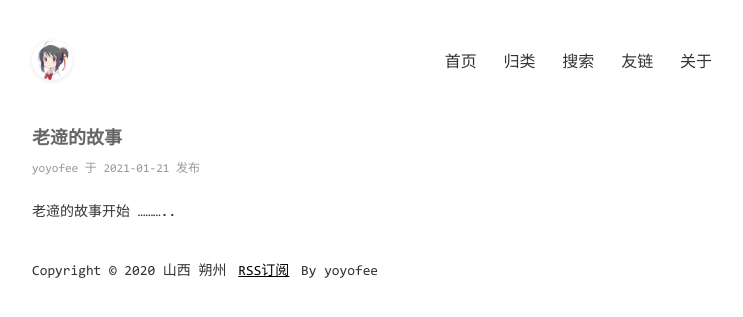
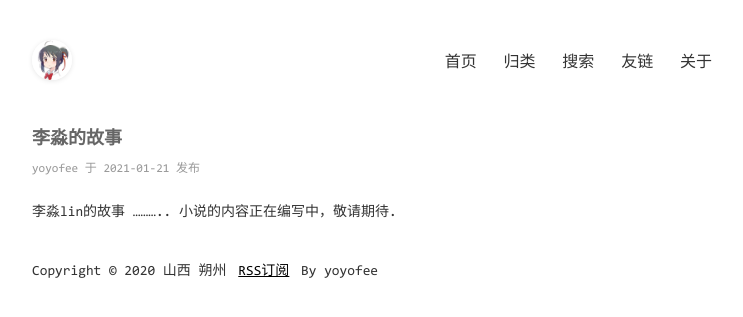
Before and after one commit to yoyofee/yoyofee.github.io, a Jekyll site: the page built from _posts/2021-01-21-test.md, in a window 1280 px wide. Shown: the top 317 px of the page, without its empty margins (268-1011 px from the left). Built offline with Jekyll 4.4.1, drawn with Linux system fonts in a browser that asks for light colours; comment, search, counter and statistics services are not loaded.

Commit message:
修改文件: _posts/2021-01-21-test.md

```diff
--- a/_posts/2021-01-21-test.md
+++ b/_posts/2021-01-21-test.md
@@ -1,8 +1,9 @@
 ---
 layout: mypost
-title: 老遆的故事
+title: 李淼的故事
 categories: [我的文章]
 ---
 
-老遆的故事开始
+李淼lin的故事
 ...........
+小说的内容正在编写中，敬请期待.
```
